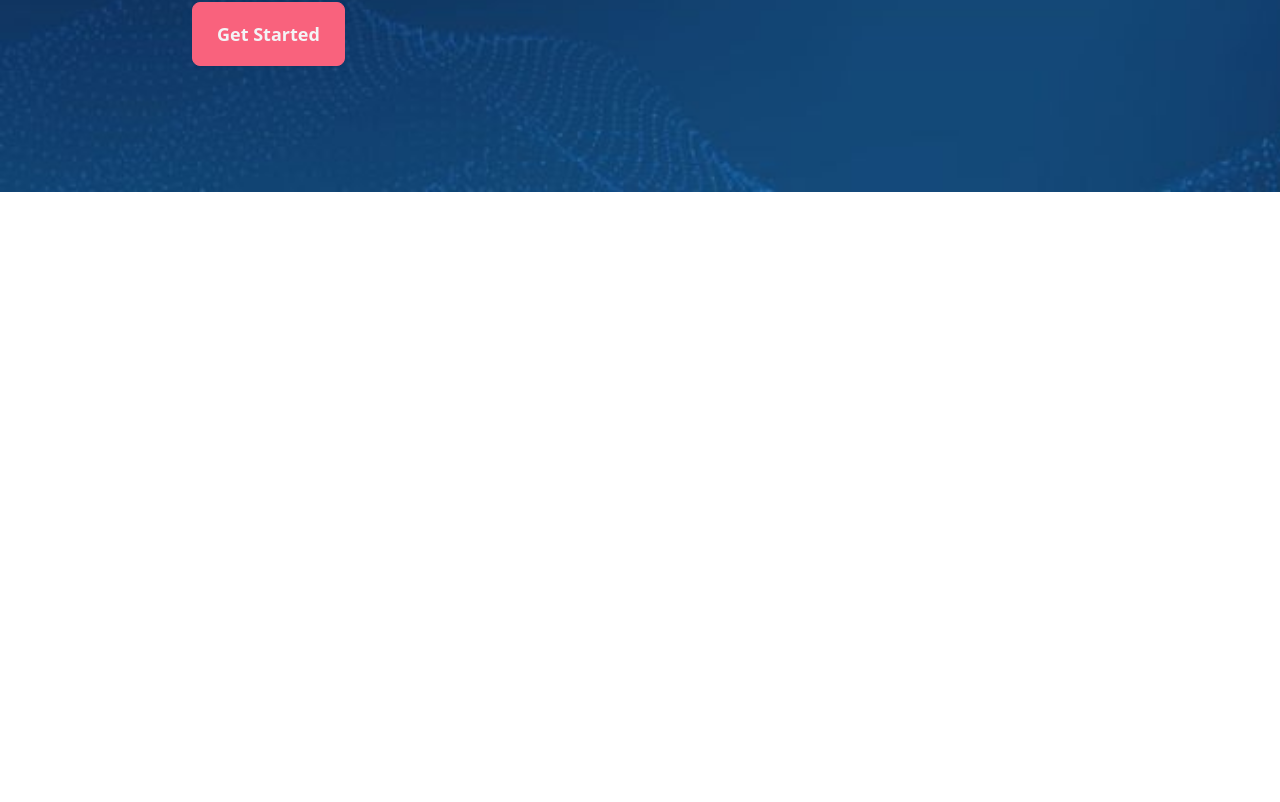
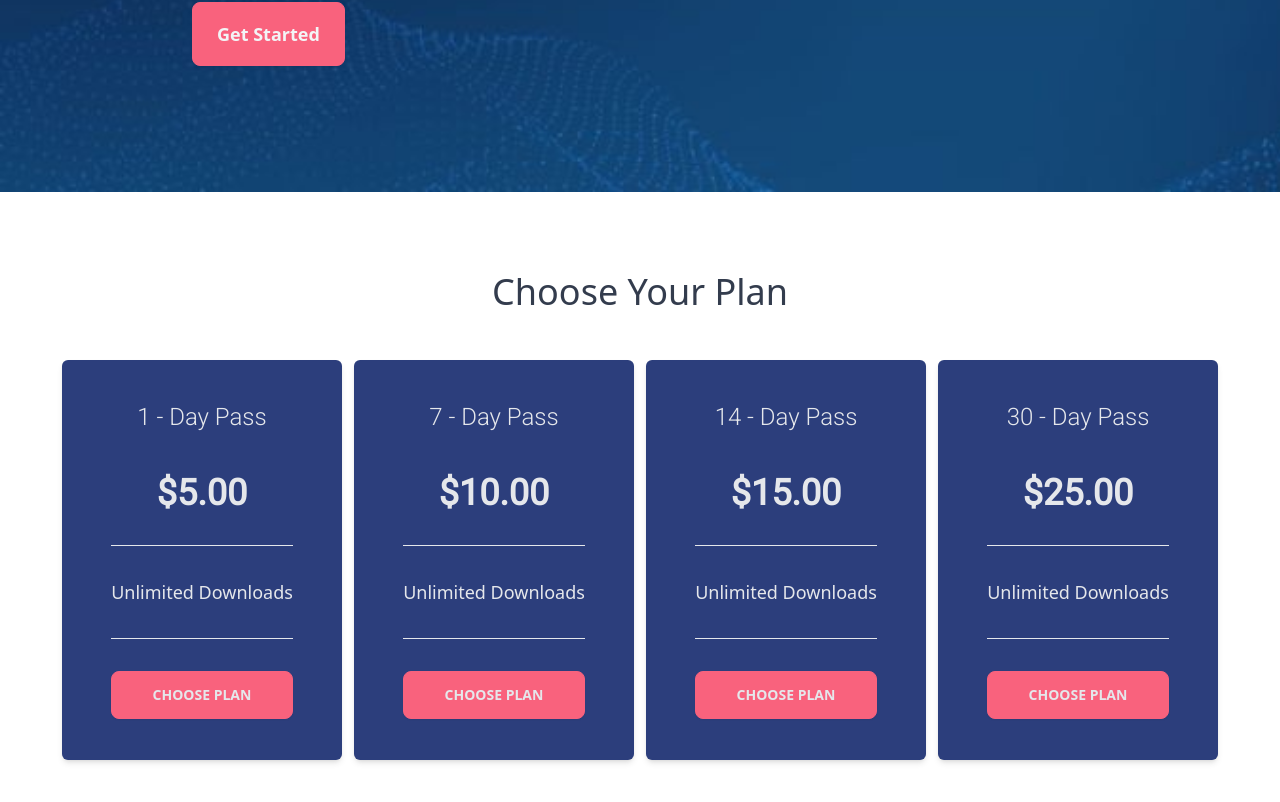
Before and after one commit to tbabyuk/saas-esl-worksheet-wizard, a Next.js app: page / in a window 1280 px wide. Shown: the part 568-1370 px from the top of the page. Before the commit the page ends 800 px from the top, so only its background shows below. Built offline with nearby package versions, Linux system fonts and the light colour scheme.

Commit message:
finished pricing section

```diff
--- a/app/globals.css
+++ b/app/globals.css
@@ -7,3 +7,8 @@
 * {
     box-sizing: border-box;
   }
+
+.blah {
+  color: hsl(226, 66%, 16%);
+  background-color: #2c3e7c;
+}
--- /dev/null
+++ b/app/home-components/header.jsx
@@ -0,0 +1,23 @@
+
+
+
+
+export const HeaderSection = () => {
+
+  return (
+        <header className="w-[100%] lg:h-[95vh] pt-14 md:pt-0 pb-64 px-5 md:px-12 xl:px-32 bg-[url('/images/hero-bg-3.jpg')] bg-cover flex flex-col-reverse lg:flex-row relative">
+            <div className="w-full lg:w-1/2 text-gray-100 lg:pt-32 px-5 xl:px-16">
+            <h1 className="text-[2.5rem] mb-2 text-4xl font-lora leading-tight">Generate customized, ready-to-teach ESL worksheets in minutes.</h1>
+            <ul className="text-md mb-4 py-6 font-roboto font-light">
+                <li className="mb-3">1. Choose the topic you want to focus on</li>
+                <li className="mb-3">2. Select the type of worksheet you want (e.g. matching, fill-in-the-blanks, multiple choice, etc.)</li>
+                <li>3. Download and print your generated PDF!</li>
+            </ul>
+            <button className="btn btn-accent btn-lg text-gray-100 block">Get Started</button>
+            </div>
+            <div className="w-full lg:w-1/2 pb-14 md:pt-20 lg:pt-32">
+            <img src="/images/pdf.png" alt="English Teacher" className="object-cover w-[200px] md:w-[300px] mx-auto hover:rotate-6" />
+            </div>
+        </header>
+    )
+}
--- /dev/null
+++ b/app/home-components/pricing.jsx
@@ -0,0 +1,54 @@
+
+
+
+const PricingSection = () => {
+  return (
+    <div className="min-h-[90vh] py-20 px-5 md:px-12">
+        <p className="text-center text-4xl mb-12">Choose Your Plan</p>
+        <div className="flex justify-center flex-wrap gap-3">
+            <div className="bg-primary-light rounded-md shadow-md h-[400px] w-[90%] max-w-[280px] p-4 grid place-items-center cursor-pointer hover:bg-[#142766] hover:scale-110">
+                <div className="flex flex-col">
+                    <span className="font-roboto font-light text-gray-200 text-2xl mb-10 text-center">1 - Day Pass</span>
+                    <span className="font-roboto font-bold text-gray-200 text-4xl text-center">$5.00</span>
+                    <hr className="my-8"></hr>
+                    <span className="text-lg text-gray-200 text-center">Unlimited Downloads</span>
+                    <hr className="my-8"></hr>
+                    <button className="btn btn-accent text-gray-200">CHOOSE PLAN</button>
+                </div>
+            </div>
+            <div className="bg-primary-light rounded-md shadow-md h-[400px] w-[90%] max-w-[280px] p-4 grid place-items-center cursor-pointer hover:bg-[#142766] hover:scale-110">
+                <div className="flex flex-col">
+                    <span className="font-roboto font-light text-gray-200 text-2xl mb-10 text-center">7 - Day Pass</span>
+                    <span className="font-roboto font-bold text-gray-200 text-4xl text-center">$10.00</span>
+                    <hr className="my-8"></hr>
+                    <span className="text-lg text-gray-200 text-center">Unlimited Downloads</span>
+                    <hr className="my-8"></hr>
+                    <button className="btn btn-accent text-gray-200">CHOOSE PLAN</button>
+                </div>
+            </div>
+            <div className="bg-primary-light rounded-md shadow-md h-[400px] w-[90%] max-w-[280px] p-4 grid place-items-center cursor-pointer hover:bg-[#142766] hover:scale-110">
+                <div className="flex flex-col">
+                    <span className="font-roboto font-light text-gray-200 text-2xl mb-10 text-center">14 - Day Pass</span>
+                    <span className="font-roboto font-bold text-gray-200 text-4xl text-center">$15.00</span>
+                    <hr className="my-8"></hr>
+                    <span className="text-lg text-gray-200 text-center">Unlimited Downloads</span>
+                    <hr className="my-8"></hr>
+                    <button className="btn btn-accent text-gray-200">CHOOSE PLAN</button>
+                </div>
+            </div>
+            <div className="bg-primary-light rounded-md shadow-md h-[400px] w-[90%] max-w-[280px] p-4 grid place-items-center cursor-pointer hover:bg-[#142766] hover:scale-110">
+                <div className="flex flex-col">
+                    <span className="font-roboto font-light text-gray-200 text-2xl mb-10 text-center">30 - Day Pass</span>
+                    <span className="font-roboto font-bold text-gray-200 text-4xl text-center">$25.00</span>
+                    <hr className="my-8"></hr>
+                    <span className="text-lg text-gray-200 text-center">Unlimited Downloads</span>
+                    <hr className="my-8"></hr>
+                    <button className="btn btn-accent text-gray-200">CHOOSE PLAN</button>
+                </div>
+            </div>
+        </div>
+    </div>
+  )
+}
+
+export default PricingSection
--- a/app/page.js
+++ b/app/page.js
@@ -1,20 +1,12 @@
 import Image from "next/image";
+import { HeaderSection } from "./home-components/header";
+import PricingSection from "./home-components/pricing";
 
 export default function Home() {
   return (
-      <header className="w-[100%] lg:h-[95vh] pt-14 md:pt-0 pb-64 px-5 md:px-12 xl:px-32 bg-[url('/images/hero-bg-3.jpg')] bg-cover flex flex-col-reverse lg:flex-row relative">
-        <div className="w-full lg:w-1/2 text-gray-100 lg:pt-32 px-5 xl:px-16">
-          <h1 className="text-[2.5rem] mb-2 text-4xl font-lora leading-tight">Generate customized, ready-to-teach ESL worksheets in minutes.</h1>
-          <ul className="text-md mb-4 py-6 font-roboto font-light">
-            <li className="mb-3">1. Choose the topic you want to focus on</li>
-            <li className="mb-3">2. Select the type of worksheet you want (e.g. matching, fill-in-the-blanks, multiple choice, etc.)</li>
-            <li>3. Download and print your generated PDF!</li>
-          </ul>
-          <button className="btn btn-accent btn-lg text-gray-100 block">Get Started</button>
-        </div>
-        <div className="w-full lg:w-1/2 pb-14 md:pt-20 lg:pt-32">
-          <img src="/images/pdf.png" alt="English Teacher" className="object-cover w-[200px] md:w-[300px] mx-auto hover:rotate-6" />
-        </div>
-      </header>
+    <>
+      <HeaderSection />
+      <PricingSection />
+    </>
   );
 }
--- a/tailwind.config.js
+++ b/tailwind.config.js
@@ -13,7 +13,7 @@ module.exports = {
       {
         emerald: {
           ...require("daisyui/src/theming/themes")["emerald"],
-          primary: "#0E1B45",
+          primary: "#122154",
           secondary: "#81ADC8",
           accent: "#F9627D"
         }
@@ -25,6 +25,10 @@ module.exports = {
       fontFamily: {
         lora: ["var(--font-lora)"],
         roboto: ["var(--font-roboto)"],
+      },
+      colors: {
+        "primary-light": "#2c3e7c",
+        "custom-green": "#23CE6B"
       }
     }
   }
```
